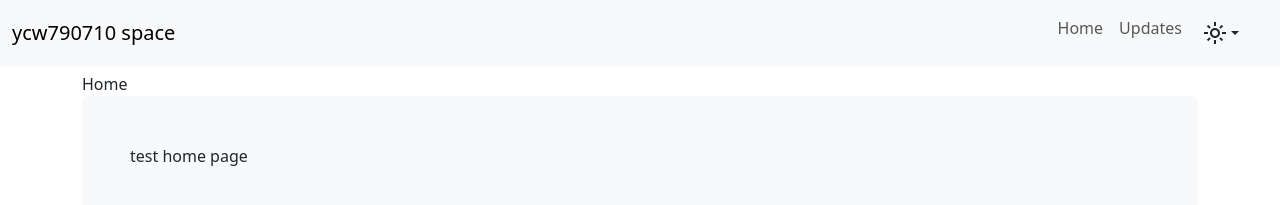
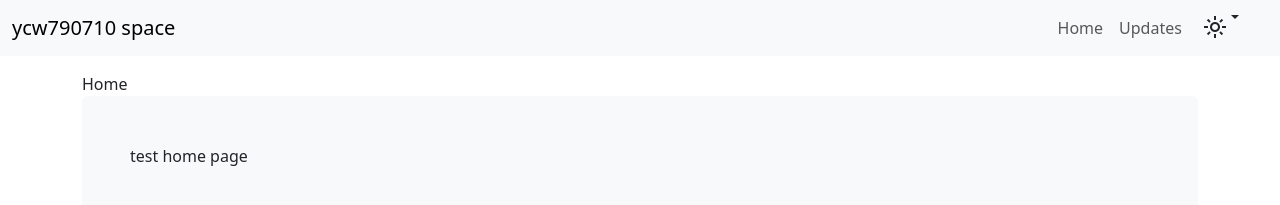
Before and after one commit to ycw790710/ycw790710.github.io, a Jekyll site: the page built from index.html, in a window 1280 px wide. Shown: the top 205 px of the page. Built offline with Jekyll 4.4.1, drawn with Linux system fonts in a browser that asks for light colours.

Commit message:
調整nav, toggle theme

```diff
--- a/_includes/nav.html
+++ b/_includes/nav.html
@@ -1,6 +1,6 @@
 <nav class="navbar navbar-expand-md bg-body-tertiary fixed-top">
   <div class="container-fluid">
-    <span class="navbar-brand">{% if page.title %}{{ page.title }}{% else %}{{ site.title }}{% endif %}</span>
+    <span class="navbar-brand">{{ site.title }}</span>
     <button class="navbar-toggler" type="button" data-bs-toggle="offcanvas" data-bs-target="#offcanvasNavbar2" aria-controls="offcanvasNavbar2" aria-label="Toggle navigation">
       <span class="navbar-toggler-icon"></span>
     </button>
--- a/_includes/toggle_theme.html
+++ b/_includes/toggle_theme.html
@@ -1,41 +1,30 @@
 
 <div class="dropdown">
-  <button class="btn py-2 dropdown-toggle d-flex align-items-center"
+  <div class="btn dropdown-toggle d-flex"
           id="bd-theme"
-          type="button"
           aria-expanded="false"
           data-bs-toggle="dropdown"
           aria-label="Toggle theme (auto)">
-    <!-- <img src="/assets/svg/google-fonts-contrast.svg" class="bi my-1 theme-icon-active toggle-theme-icon-size"> -->
-    <span class="material-symbols-outlined bi my-1 theme-icon-active toggle-theme-icon-size">contrast</span>
+    <span class="material-symbols-outlined bi theme-icon-active">contrast</span>
     <span class="visually-hidden" id="bd-theme-text">Toggle theme</span>
-  </button>
+  </div>
   <ul class="dropdown-menu dropdown-menu-end shadow" aria-labelledby="bd-theme-text">
     <li>
-      <button type="button" class="dropdown-item d-flex align-items-center" data-bs-theme-value="light" aria-pressed="false">
-        <!-- <img src="/assets/svg/google-fonts-light_mode.svg" class="bi me-2 opacity-50 toggle-theme-icon-size"> -->
-        <span class="material-symbols-outlined bi me-2 opacity-50 toggle-theme-icon-size">light_mode</span>
+      <button type="button" class="dropdown-item d-flex" data-bs-theme-value="light" aria-pressed="false">
+        <span class="material-symbols-outlined bi me-2 opacity-50">light_mode</span>
         Light
-        <!-- <img src="/assets/svg/google-fonts-check.svg" class="bi ms-auto d-none toggle-theme-icon-size"> -->
-        <span class="material-symbols-outlined bi ms-auto d-none toggle-theme-icon-size">check</span>
       </button>
     </li>
     <li>
-      <button type="button" class="dropdown-item d-flex align-items-center" data-bs-theme-value="dark" aria-pressed="false">
-        <span class="material-symbols-outlined bi me-2 opacity-50 toggle-theme-icon-size">dark_mode</span>
-        <!-- <img src="/assets/svg/google-fonts-dark_mode.svg" class="bi me-2 opacity-50 toggle-theme-icon-size"> -->
+      <button type="button" class="dropdown-item d-flex" data-bs-theme-value="dark" aria-pressed="false">
+        <span class="material-symbols-outlined bi me-2 opacity-50">dark_mode</span>
         Dark
-        <!-- <img src="/assets/svg/google-fonts-check.svg" class="bi ms-auto d-none toggle-theme-icon-size"> -->
-        <span class="material-symbols-outlined bi ms-auto d-none toggle-theme-icon-size">check</span>
       </button>
     </li>
     <li>
-      <button type="button" class="dropdown-item d-flex align-items-center active" data-bs-theme-value="auto" aria-pressed="true">
-        <span class="material-symbols-outlined bi me-2 opacity-50 toggle-theme-icon-size">contrast</span>
-        <!-- <img src="/assets/svg/google-fonts-contrast.svg" class="bi me-2 opacity-50 toggle-theme-icon-size"> -->
+      <button type="button" class="dropdown-item d-flex active" data-bs-theme-value="auto" aria-pressed="true">
+        <span class="material-symbols-outlined bi me-2 opacity-50">contrast</span>
         Auto
-        <!-- <img src="/assets/svg/google-fonts-check.svg" class="bi ms-auto d-none toggle-theme-icon-size"> -->
-        <span class="material-symbols-outlined bi ms-auto d-none toggle-theme-icon-size">check</span>
       </button>
     </li>
   </ul>
--- a/assets/css/toggle_theme.css
+++ b/assets/css/toggle_theme.css
@@ -1,14 +1,9 @@
 
 .bi {
-  vertical-align: -.125em;
+  vertical-align: middle;
   fill: currentColor;
 }
 
 .bd-mode-toggle .dropdown-menu .active .bi {
   display: block !important;
 }
-
-.toggle-theme-icon-size{
-  width: 1em;
-  height: 1em;
-}
```
